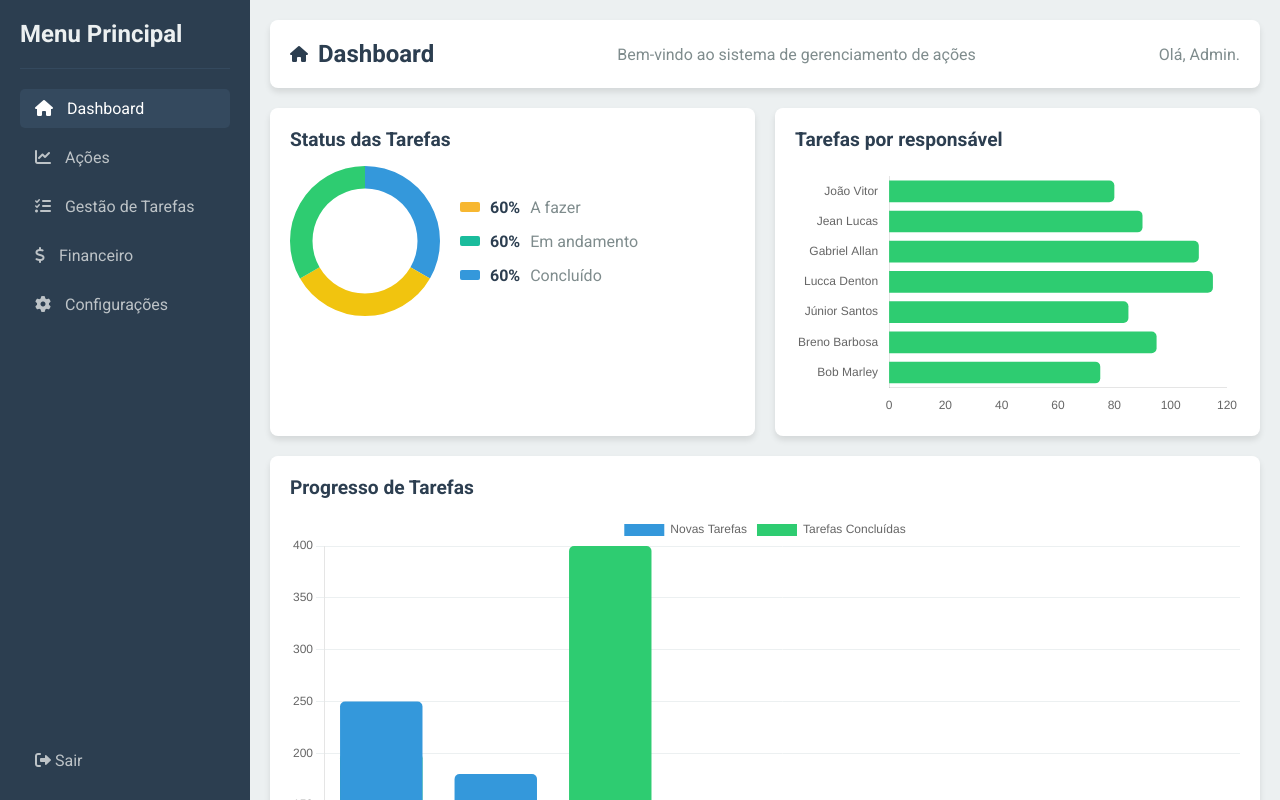
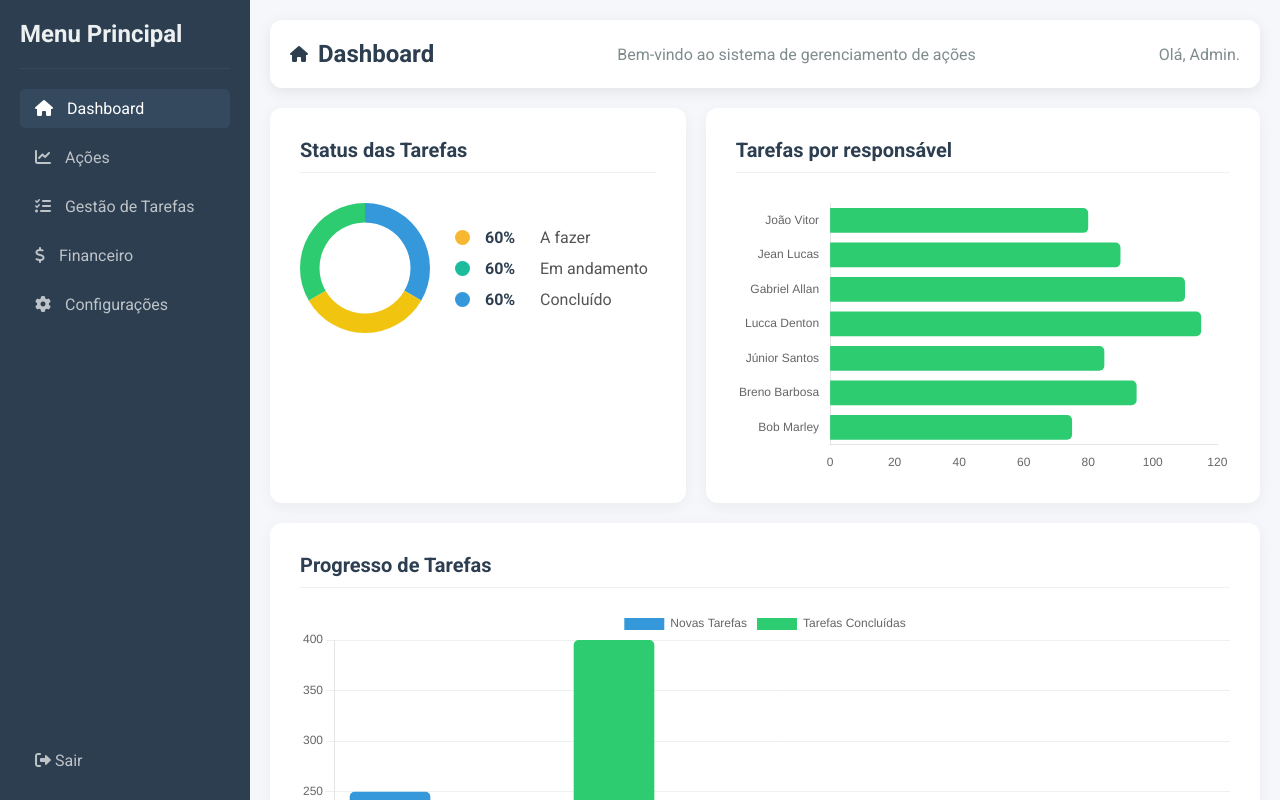
Before and after one commit to GabrielRib2/residencia, a plain HTML site: page home/home.html in a window 1280 px wide. Drawn offline with nearby package versions, Linux system fonts and the light colour scheme.

Commit message:
alterações no css
pequenas alterações no css do dashboard

```diff
--- a/home/style.css
+++ b/home/style.css
@@ -24,6 +24,12 @@ body {
     color: var(--text-color);
 }
 
+.container {
+    display: flex;
+    height: 100vh;
+}
+
+/* --- BARRA LATERAL (SIDEBAR) --- */
 .container {
     display: flex;
     height: 100vh;
@@ -202,3 +208,133 @@ body {
 .progress-card {
     grid-column: span 2;
 }
+/* Variáveis de Cores (Ajuste ou mantenha suas variáveis existentes) */
+:root {
+    --primary-color: #2c3e50;    /* Azul escuro da sidebar */
+    --secondary-color: #ecf0f1;  /* Fundo principal */
+    --text-color: #2c3e50;       /* Cor principal do texto */
+    --light-text: #bdc3c7;
+    --active-color: #ffffff;
+    --background-color: #f5f7fa; /* Fundo levemente mais claro que o padrão anterior */
+    --card-background: #ffffff;  /* Fundo dos cards */
+    --done-color: #2ecc71;       /* Verde - Tarefa Concluída/Sucesso (Gráficos) */
+    --in-progress-color: #f1c40f;/* Amarelo - Em Andamento (Gráficos) */
+    --todo-color: #3498db;       /* Azul - A Fazer (Gráficos) */
+}
+
+/* --- ESTILOS GERAIS E LAYOUT (Revisados para modernização) --- */
+
+/* ... (Mantenha o CSS da sidebar e container que já está no seu projeto) ... */
+
+
+/* CONTEÚDO PRINCIPAL (MAIN) e HEADER - Mantendo o padrão */
+.main-content {
+    flex-grow: 1;
+    padding: 20px;
+    display: flex;
+    flex-direction: column;
+    overflow-y: auto;
+}
+
+.header {
+    background-color: var(--card-background);
+    padding: 20px;
+    border-radius: 12px; /* Borda mais suave */
+    box-shadow: 0 4px 15px rgba(0, 0, 0, 0.08); /* Sombra mais destacada */
+    display: flex;
+    align-items: center;
+    justify-content: space-between;
+    margin-bottom: 20px;
+}
+
+/* --- ESTILOS ESPECÍFICOS DO DASHBOARD --- */
+
+.dashboard-panel {
+    display: grid;
+    grid-template-columns: 1.5fr 2fr; /* Ajusta o layout para 2 colunas */
+    gap: 20px;
+    flex-grow: 1;
+}
+
+.card {
+    background-color: var(--card-background);
+    padding: 30px; /* Padding um pouco maior para respiro */
+    border-radius: 12px; /* Borda suave */
+    box-shadow: 0 4px 15px rgba(0, 0, 0, 0.05); /* Sombra suave para profundidade */
+    transition: transform 0.2s;
+}
+
+.card:hover {
+    transform: translateY(-2px); /* Efeito sutil ao passar o mouse */
+    box-shadow: 0 6px 20px rgba(0, 0, 0, 0.1);
+}
+
+.card h3 {
+    margin-bottom: 20px;
+    font-size: 1.25em;
+    font-weight: 600; /* Levemente mais fino */
+    color: var(--primary-color);
+    border-bottom: 1px solid #f0f0f0;
+    padding-bottom: 10px;
+}
+
+/* Layout de Status das Tarefas */
+.status-card {
+    grid-column: span 1;
+}
+
+.status-chart {
+    display: flex;
+    align-items: center;
+    gap: 25px; /* Aumenta o espaço */
+    padding-top: 10px;
+}
+
+.status-chart canvas {
+    max-width: 130px; /* Gráfico de rosca ligeiramente menor */
+    min-width: 130px;
+}
+
+.status-details {
+    display: flex;
+    flex-direction: column;
+    gap: 12px; /* Mais espaço entre os itens */
+}
+
+.status-item {
+    display: flex;
+    align-items: center;
+    gap: 15px;
+}
+
+.status-bar {
+    width: 15px;
+    height: 15px;
+    border-radius: 50%; /* Transforma o marcador em círculo */
+    min-width: 15px;
+}
+
+.status-label {
+    font-weight: 700;
+    width: 40px;
+}
+
+.status-text {
+    color: #555;
+    font-weight: 400;
+}
+
+/* Gráfico de Progresso (Barra Inferior) */
+.progress-card {
+    grid-column: span 2; /* Ocupa as duas colunas */
+    min-height: 350px;
+}
+
+/* Gráfico de Tarefas por Responsável */
+.responsible-card {
+    grid-column: span 1;
+}
+
+.responsible-card canvas {
+    max-height: 280px;
+}
```
